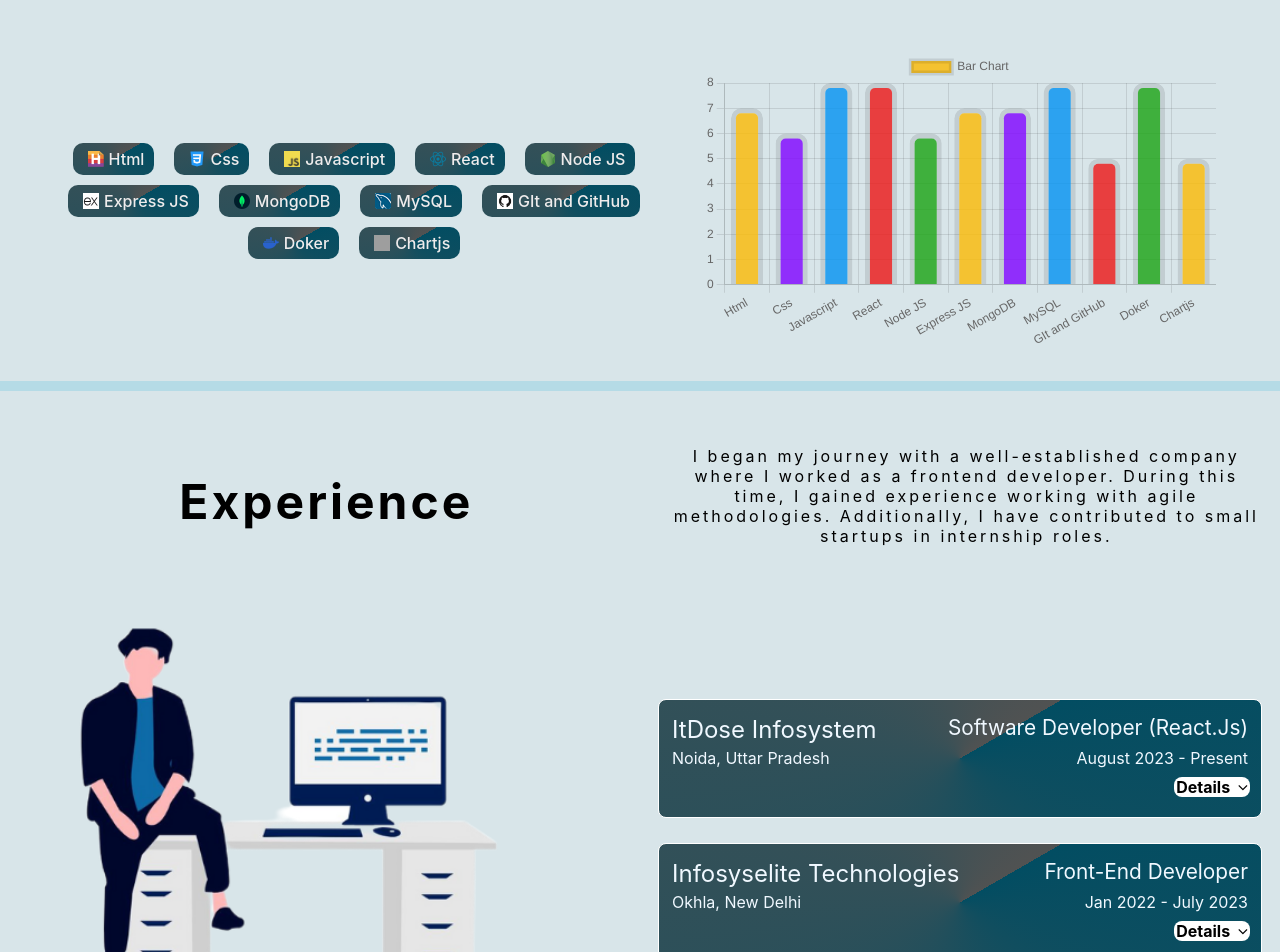
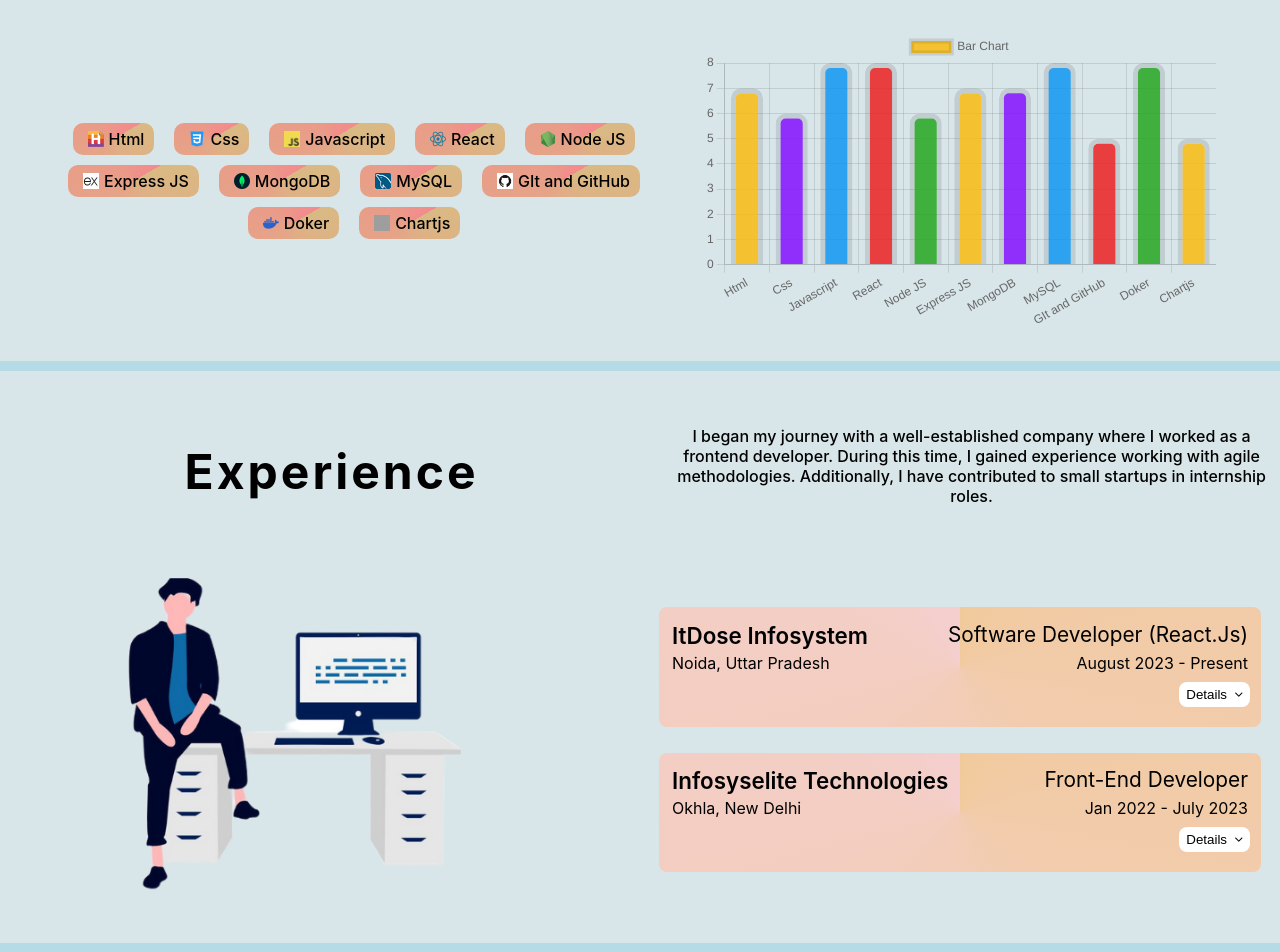
Before and after one commit to joinprakhar/frontend, a React (Create React App) app: page / in a window 1280 px wide. Shown: the part 1320-2272 px from the top of the page. Built offline with nearby package versions, Linux system fonts and the light colour scheme; grey boxes are pictures that could not be loaded.

Commit message:
color changes

```diff
--- a/src/App.css
+++ b/src/App.css
@@ -38,6 +38,7 @@ body {
 .heading-cont-key {
   display: flex;
   justify-content: center;
+  /* flex-direction: column; */
   align-items: center;
   width: 100%;
   border-top: 10px solid #b5dbe6;
@@ -56,15 +57,14 @@ body {
   font-size: 3rem;
 }
 
-.heading-cont-div {
+.heading-cont-about {
   width: 90%;
   overflow: hidden;
-  margin: 10px auto;
+  margin: 20px auto;
   color: black;
   text-align: center;
-  letter-spacing: 3px;
-  margin-top: 10px;
-  padding: 20px;
+  font-weight: 500;
+  padding: 10px;
 }
 .contact {
   display: flex;
--- a/src/Component/CSS/Education.css
+++ b/src/Component/CSS/Education.css
@@ -14,7 +14,7 @@
   width: 32%;
   margin: 10px auto;
   background-color: #cee7ee;
-  color: white;
+  color: black;
   border: 2px solid rgb(255, 255, 255);
   border-radius: 0.5rem;
 }
--- a/src/Component/CSS/Experience.css
+++ b/src/Component/CSS/Experience.css
@@ -4,7 +4,7 @@
   flex-direction: row;
   justify-content: center;
   align-items: center;
-  color: aliceblue;
+  color: black;
 }
 
 .exp-cont-img {
@@ -16,8 +16,8 @@
 }
 
 .exp-cont-img img {
-  width: 100%;
-  height: 100%;
+  width: 80%;
+  height: 80%;
   object-fit: fill;
 }
 
@@ -29,10 +29,13 @@
   align-items: center;
   padding: 2%;
   margin: 2% auto;
-  border: 1px solid white;
+  /* border: 1px solid white; */
   border-radius: 0.5rem;
   background: #2a6481;
-  background: conic-gradient(from 60deg, #024d62, #505252);
+  /* background: conic-gradient(from 60deg, #d9ba83, #f28c8c); */
+  background: conic-gradient(from 0deg, #f1ca9c, rgb(244, 207, 207));
+  /* background: #2a6481;
+  background: conic-gradient(from 60deg, #024d62, #505252); */
   cursor: pointer;
 }
 
@@ -47,7 +50,8 @@
   border-radius: 0.5rem;
 }
 .company-cont:hover {
-  box-shadow: 0 0 10px #df9114;
+  box-shadow: 0 0 10px #726d65;
+  border-bottom: 3px solid blue;
 }
 
 .company-details,
@@ -70,7 +74,8 @@
 }
 
 .comp-name {
-  font-size: 1.5rem;
+  font-size: 1.4rem;
+  font-weight: 600;
   text-align: left;
 }
 
@@ -180,7 +185,8 @@
     border-radius: 0.5rem;
   }
   .comp-name {
-    font-size: 1.2rem;
+    font-size: 1.3rem;
+    font-weight: 600;
     text-align: left;
   }
 
--- a/src/Component/CSS/Header.css
+++ b/src/Component/CSS/Header.css
@@ -56,7 +56,7 @@
   height: 350px;
 
   background: #cee7ee;
-  background: conic-gradient(from 44deg, #cee7ee, #fcfcfc);
+  background: conic-gradient(from 44deg, #f1ca9c, #fcfcfc);
   display: flex;
   justify-content: center;
   align-items: center;
--- a/src/Component/CSS/projects.css
+++ b/src/Component/CSS/projects.css
@@ -10,19 +10,18 @@
 
 .project-box {
   display: flex;
-  flex-direction: row;
-  flex-wrap: wrap;
-  min-width: 290px;
-  justify-content: space-around;
+  flex-direction: column;
+  width: 25%;
+  height: 410px;
+  justify-content: flex-start;
   align-items: center;
-  width: 46%;
-  height: 210px;
   border-radius: 10px;
   background: #2a6481;
-  background: conic-gradient(from 60deg, #024d62, #505252);
+  background: conic-gradient(from 0deg, rgb(244, 207, 207), #f1ca9c);
   transition: background-color 0.3s ease;
-  padding: 5px;
+  /* padding: 5px; */
   margin: 10px auto;
+  cursor: pointer;
 }
 
 .project-box div {
@@ -30,23 +29,25 @@
 }
 
 .project-box:hover {
-  box-shadow: 0 0 10px #df9114;
+  box-shadow: 0 0 1px #000000;
+  border-bottom: 3px solid blue;
 }
 
 .project-image {
   display: flex;
   justify-content: center;
   align-items: center;
-  height: 100%;
-  width: 40%;
-  margin-bottom: 5px;
+  height: 50%;
+  width: 100%;
+  margin: 0;
   padding: 0;
 }
 
 .project-image img {
-  height: 90%;
+  height: 100%;
   width: 100%;
-  border-radius: 10px;
+  border-radius: 10px 10px 0 0;
+  /* border: 1px solid black; */
 }
 
 .project-info {
@@ -54,8 +55,8 @@
   flex-direction: column;
   justify-content: space-between;
   background-color: transparent;
-  height: 100%;
-  width: 55%;
+  height: 30%;
+  width: 90%;
   margin: 5px 5px 5px 5px;
 }
 
@@ -64,8 +65,8 @@
   text-align: left;
   height: 35px;
   font-size: 1.5rem;
-  font-weight: 600;
-  color: #ffffff;
+  font-weight: 800;
+  color: black;
 }
 
 .project-info p {
@@ -74,8 +75,8 @@
   border-radius: 0;
   text-align: left;
   font-size: 0.8rem;
-  font-weight: 300;
-  color: #ffffff;
+  font-weight: 500;
+  color: black;
   text-align: justify;
   overflow: hidden;
   max-height: 140px;
@@ -91,7 +92,7 @@
   margin: 2px 5px;
   padding: 2px;
   border-radius: 100%;
-  color: #fff;
+  color: black;
 }
 
 .major-project-link i:hover {
@@ -104,24 +105,27 @@
   justify-content: left;
   align-items: flex-start;
   background: #2a6481;
-  background: conic-gradient(from 44deg, #024d62, #505252);
+  background: conic-gradient(from 0deg, #f1ca9c, rgb(244, 207, 207));
 
   padding: 10px;
   margin: 10px 10px;
   border-radius: 10px;
-  color: aliceblue;
+  color: black;
+
   position: relative;
 }
 
 .mini-project-container:hover {
-  box-shadow: 0 0 10px #df9114;
+  /* box-shadow: 0 0 10px #df9114; */
   /* Glow effect */
+  border-bottom: 3px solid blue;
 }
 
 .mini-project-container img {
   width: 100%;
   height: 180px;
   border-radius: 10px;
+  border: 1px solid black;
 }
 
 .mini-project-container span {
@@ -130,6 +134,7 @@
   margin: 10px 0px;
   /* width: 200px; */
   text-align: left;
+  font-weight: 700;
 }
 
 .mini-project-container p {
@@ -138,7 +143,8 @@
   width: 250px;
   /* overflow: hidden; */
   /* height: 50px; */
-  color: rgb(221, 198, 155);
+  color: black;
+  font-weight: 600;
 }
 
 .project-link {
--- a/src/Component/CSS/skillcss.css
+++ b/src/Component/CSS/skillcss.css
@@ -35,12 +35,13 @@
   padding: 5px 10px;
   margin: 5px 10px;
   background: #2a6481;
-  background: conic-gradient(from 60deg, #024d62, #505252);
+  background: conic-gradient(from 60deg, #d9ba83, #f28c8c);
   border-radius: 10px;
 }
 
 .ks-container:hover {
-  box-shadow: 0 0 5px #df9114;
+  box-shadow: 0 0 5px #000000;
+  border-bottom: 2px solid blue;
 }
 .ks-container img {
   width: 1rem;
@@ -50,7 +51,7 @@
 }
 
 .ks-container span {
-  color: #efecec;
+  color: #000000;
   font-weight: 500;
   font-size: 1rem;
 }
--- a/src/Component/Experience.jsx
+++ b/src/Component/Experience.jsx
@@ -24,7 +24,7 @@ const Experience = () => {
         <img src={exp} alt="" />
       </div>
       <div style={{ display: "flex", flexDirection: "column", width: "100%" }}>
-        <div className="company-cont">
+        <div className="company-cont" onClick={() => showAcc("itdose")}>
           <div className="company-details">
             <span className="comp-name">ItDose Infosystem</span>
             <span className="comp-post">Software Developer (React.Js)</span>
@@ -37,9 +37,11 @@ const Experience = () => {
           <div className="company-details">
             <span>&nbsp;</span>
             <span>
-              <h4
+              <button
                 style={{
                   margin: "5px 2px",
+                  padding: "5px",
+                  border: "none",
                   textAlign: "center",
                   cursor: "pointer",
                   backgroundColor: "white",
@@ -47,7 +49,6 @@ const Experience = () => {
                   color: "black",
                   width: "100%",
                 }}
-                onClick={() => showAcc("itdose")}
               >
                 Details&nbsp;&nbsp;
                 {show.id === "itdose" && show?.show === true ? (
@@ -55,7 +56,7 @@ const Experience = () => {
                 ) : (
                   <i class="fa fa-angle-down" style={{}}></i>
                 )}
-              </h4>
+              </button>
             </span>
           </div>
           {show.id === "itdose" && show?.show === true && (
@@ -64,7 +65,7 @@ const Experience = () => {
             </Modal>
           )}
         </div>
-        <div className="company-cont">
+        <div className="company-cont" onClick={() => showAcc("comp1")}>
           <div className="company-details">
             <span className="comp-name">Infosyselite Technologies</span>
             <span className="comp-post">Front-End Developer</span>
@@ -76,9 +77,11 @@ const Experience = () => {
           <div className="company-details">
             <span>&nbsp;</span>
             <span>
-              <h4
+              <button
                 style={{
                   margin: "5px 2px",
+                  padding: "5px",
+                  border: "none",
                   textAlign: "center",
                   cursor: "pointer",
                   backgroundColor: "white",
@@ -86,7 +89,6 @@ const Experience = () => {
                   color: "black",
                   width: "100%",
                 }}
-                onClick={() => showAcc("comp1")}
               >
                 Details&nbsp;&nbsp;
                 {show.id === "comp1" && show?.show === true ? (
@@ -94,7 +96,7 @@ const Experience = () => {
                 ) : (
                   <i class="fa fa-angle-down" style={{}}></i>
                 )}
-              </h4>
+              </button>
             </span>
           </div>
 
--- a/src/Component/Navbar.jsx
+++ b/src/Component/Navbar.jsx
@@ -106,7 +106,7 @@ const Navbar = () => {
       <WhatIDo />
       <div className="heading-cont-key" id="skill">
         <h2 className="heading-div">Skills</h2>
-        <p className="heading-cont-div">
+        <p className="heading-cont-about">
           I believe that technology is advancing rapidly and is regularly
           updated. Therefore, I like to immerse myself in the latest tools and
           technologies to stay ahead of the curve and enhance my capabilities.
@@ -116,7 +116,7 @@ const Navbar = () => {
       <Skills />
       <div className="heading-cont-key" id="experience">
         <h2 className="heading-div">Experience</h2>
-        <p className="heading-cont-div">
+        <p className="heading-cont-about">
           I began my journey with a well-established company where I worked as a
           frontend developer. During this time, I gained experience working with
           agile methodologies. Additionally, I have contributed to small
@@ -126,7 +126,7 @@ const Navbar = () => {
       <Experience />
       <div className="heading-cont-key" id="project">
         <h2 className="heading-div">Projects</h2>
-        <p className="heading-cont-div">
+        <p className="heading-cont-about">
           In my free time, I enhance my skills by creating new projects. My
           belief lies in learning new tools and technologies through
           project-based learning. I regularly develop projects and integrate new
--- a/src/Component/Projects.jsx
+++ b/src/Component/Projects.jsx
@@ -69,7 +69,10 @@ function MajorProjects({ ele }) {
       >
         <ProjectDetailModal data={show.data} />
       </Modal>
-      <div className="project-box">
+      <div
+        className="project-box"
+        onClick={() => setShow((show) => ({ ...show, show: true, data: ele }))}
+      >
         <div className="project-image">
           <img src={ele?.image[0]} alt="" />
         </div>
@@ -88,7 +91,7 @@ function MajorProjects({ ele }) {
               <i title="Deployement" class="fa fa-laptop"></i>
             </a>
             <i
-              title="Deployement"
+              title="Details"
               class="fa fa-external-link-square"
               onClick={() =>
                 setShow((show) => ({ ...show, show: true, data: ele }))
```
